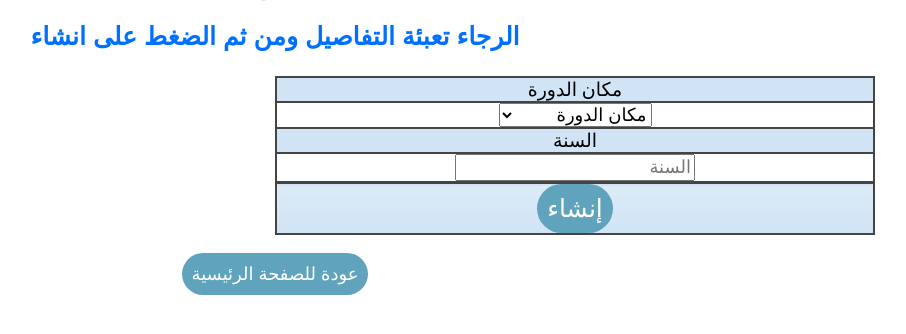
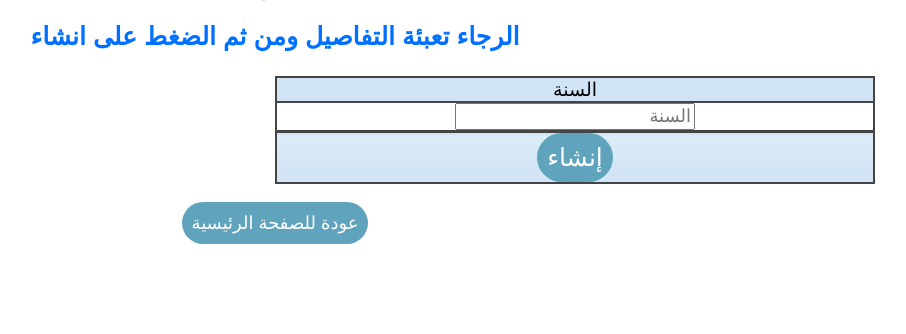
Before and after one commit to tajweed48/tajweed48.github.io, a plain HTML site: page cert_index.html in a window 1280 px wide. Shown: the part 62-396 px from the top of the page, without its empty margins (333-1239 px from the left). Drawn offline with Linux system fonts and the light colour scheme.

Commit message:
update code to remove cert location

```diff
--- a/cert_index.html
+++ b/cert_index.html
@@ -131,21 +131,6 @@ transition: all 0.4s ease 0s;
 	    <form type=get action="certification.html">
       <table class="blueTable" cellspacing="70">
         <tr class="spaceUnder">
-			<td>مكان الدورة</td>
-
-			        </tr>
-					        <tr class="spaceUnder">
-		  <td>
-            <select name="location" id="myText2" placeholder="مكان الدورة">
-              <option selected="selected" value="مكان الدورة">مكان الدورة</option>
-              <option value="north">الشمال - كفركنا</option>
-              <option value="triangle">المثلث - أم الفحم</option>
-              <option value="south">الجنوب - قلنسوة</option>
-            </select>
-          </td>
-
-		  </tr>
-        <tr class="spaceUnder">
 			<td>السنة</td>
         </tr>
         <tr class="spaceUnder">
```
Also changed, not shown: certification.html (+1 -12 lines).
